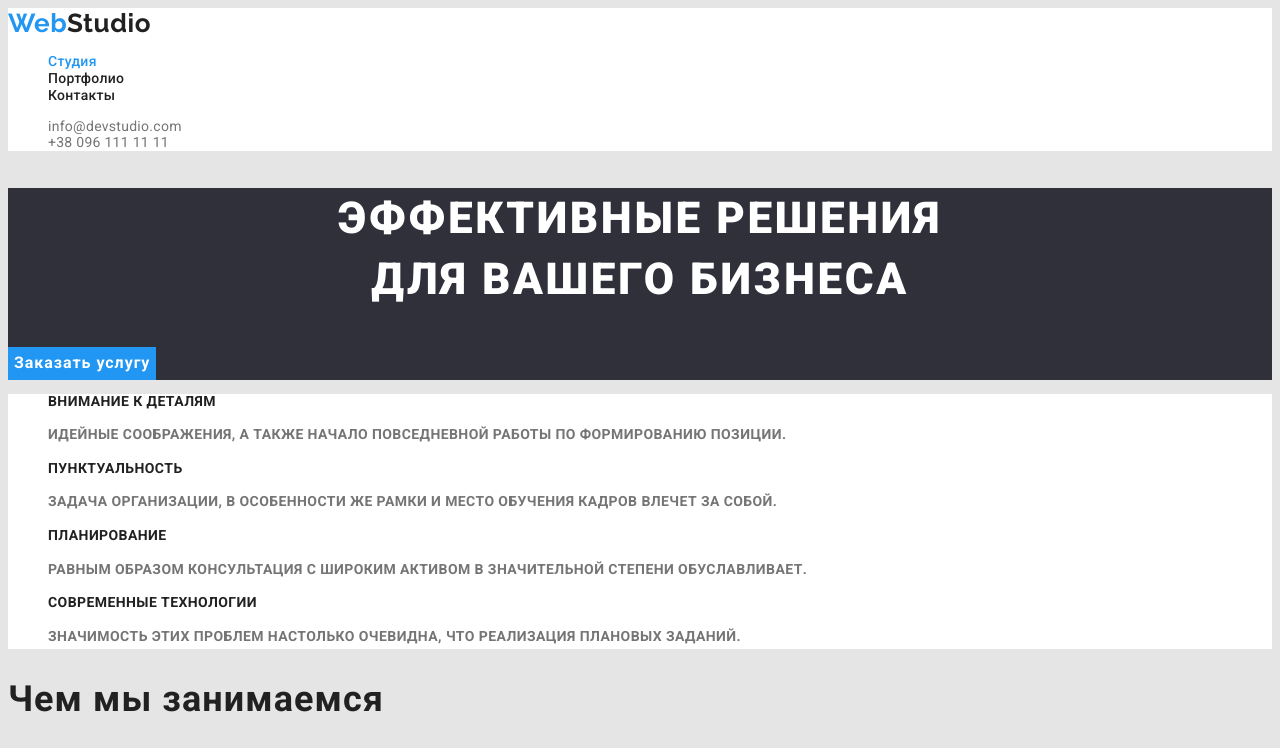
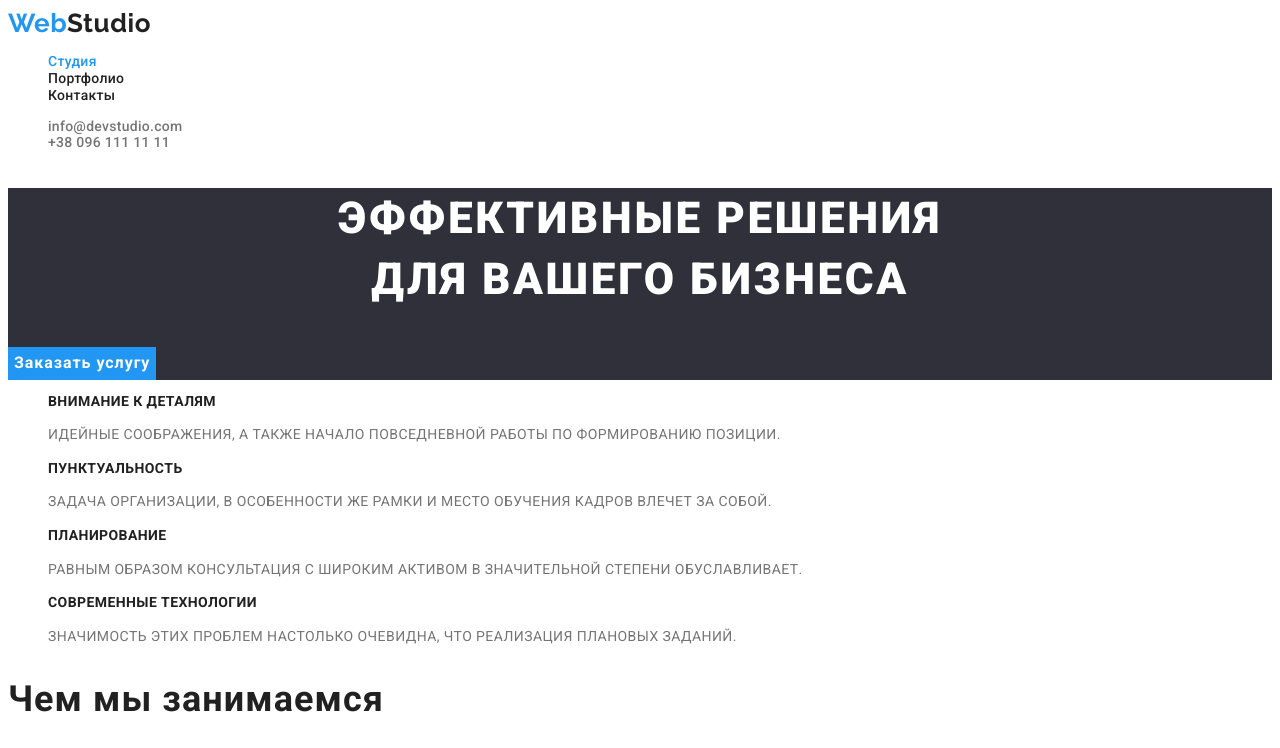
Before and after one commit to Max7433/goit-markup-hw-02, a plain HTML site: page index.html in a window 1280 px wide. Shown: the top 748 px of the page. Drawn offline with Linux system fonts and the light colour scheme.

Commit message:
update css

```diff
--- a/styles.css
+++ b/styles.css
@@ -13,7 +13,7 @@
 }
 
 body {
-    background-color: var(--backroundcolor-main);
+    background-color: var(--backgroundcolor-header);
     font-family: Roboto, san-serif;
     font-weight: 400;
     font-size: 14px;
@@ -81,6 +81,7 @@ a {
 
 .site-nav {
     font-family: inherit;
+    font-weight: 500;
     font-size: 14px;
     line-height: 1.2;
     letter-spacing: 0.02em;
@@ -125,6 +126,7 @@ a {
     color: var(--fontcolor-main);
     letter-spacing: 0.03em;
     line-height: 1.7;
+    font-weight: 400;
 }
 
 /* < !-- What are we doing --> */
@@ -137,6 +139,10 @@ a {
 }
 
 /* team */
+.team {
+    background-color: var(--backroundcolor-main);
+}
+
 .team-headlines {
     font-style: 700;
     font-size: 36px;
```
